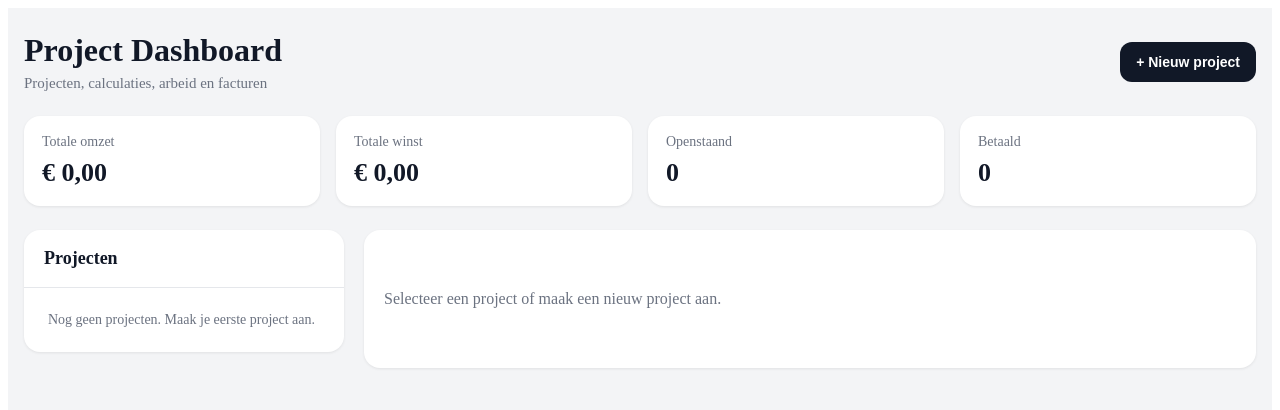
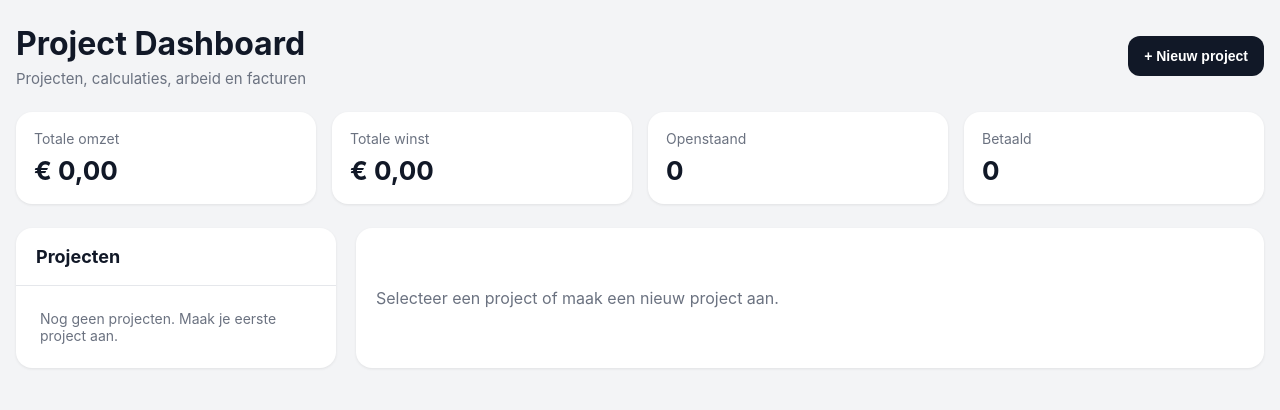
Before and after one commit to daankuiper06-hue/Project-app, a Next.js app: page / in a window 1280 px wide. Shown: the top 410 px of the page. Built offline with nearby package versions, Linux system fonts and the light colour scheme.

Commit message:
Modify layout metadata and body styles
Updated the layout metadata description and added inline styles to the body.

```diff
--- a/app/layout.js
+++ b/app/layout.js
@@ -1,12 +1,21 @@
 export const metadata = {
   title: "Project App",
-  description: "Mijn project systeem",
+  description: "Projecten, calculaties en facturen",
 };
 
 export default function RootLayout({ children }) {
   return (
     <html lang="nl">
-      <body>{children}</body>
+      <body
+        style={{
+          margin: 0,
+          background: "#f3f4f6",
+          fontFamily:
+            '-apple-system, BlinkMacSystemFont, "Segoe UI", Roboto, Arial, sans-serif',
+        }}
+      >
+        {children}
+      </body>
     </html>
   );
 }
```
